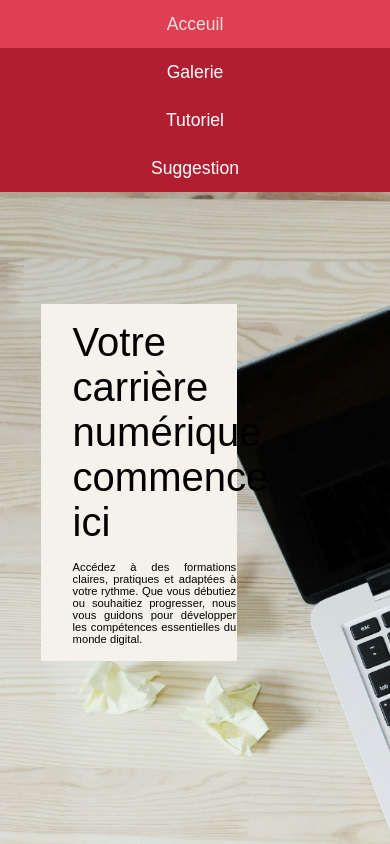
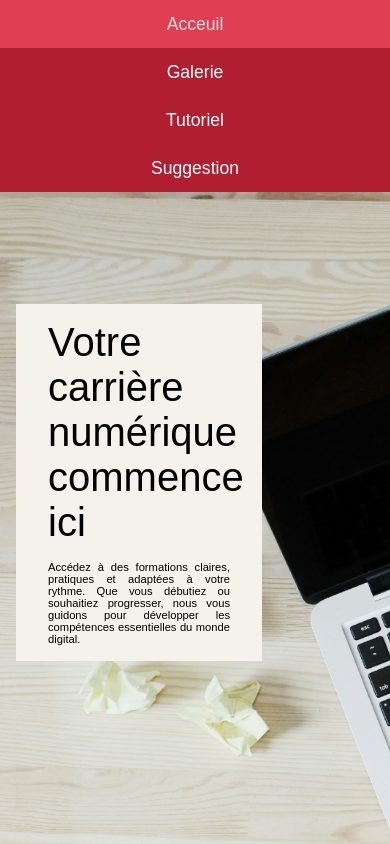
Before and after one commit to tarski5082/My-project, a plain HTML site: page index.html in a window 390 px wide. Shown: the top 844 px of the page. Drawn offline with Linux system fonts and the light colour scheme.

Commit message:
formulaire sur telephone

```diff
--- a/css/style-suggestion.css
+++ b/css/style-suggestion.css
@@ -95,7 +95,7 @@ form{
         margin:1rem;
         margin-left:auto;
         margin-right:auto;
-        max-width:100vh;
+        max-width:767px;
     }
     input{
         width:100%;
--- a/css/style.css
+++ b/css/style.css
@@ -97,10 +97,14 @@ main{
         background-image: url("../images/Tutoriel/landing-page.jpg");
         background-size:cover;
     }
+    #landing{
+        max-width:100vh;
+        height:auto;
+    }
 
     #landing #slogan{
     background-color: #F5F1EB;
-    width:80%;
+    width:100%;
     height:30%;
     }
     #text{
```
Also changed, not shown: tutoriel.html (+1 -1 lines).
